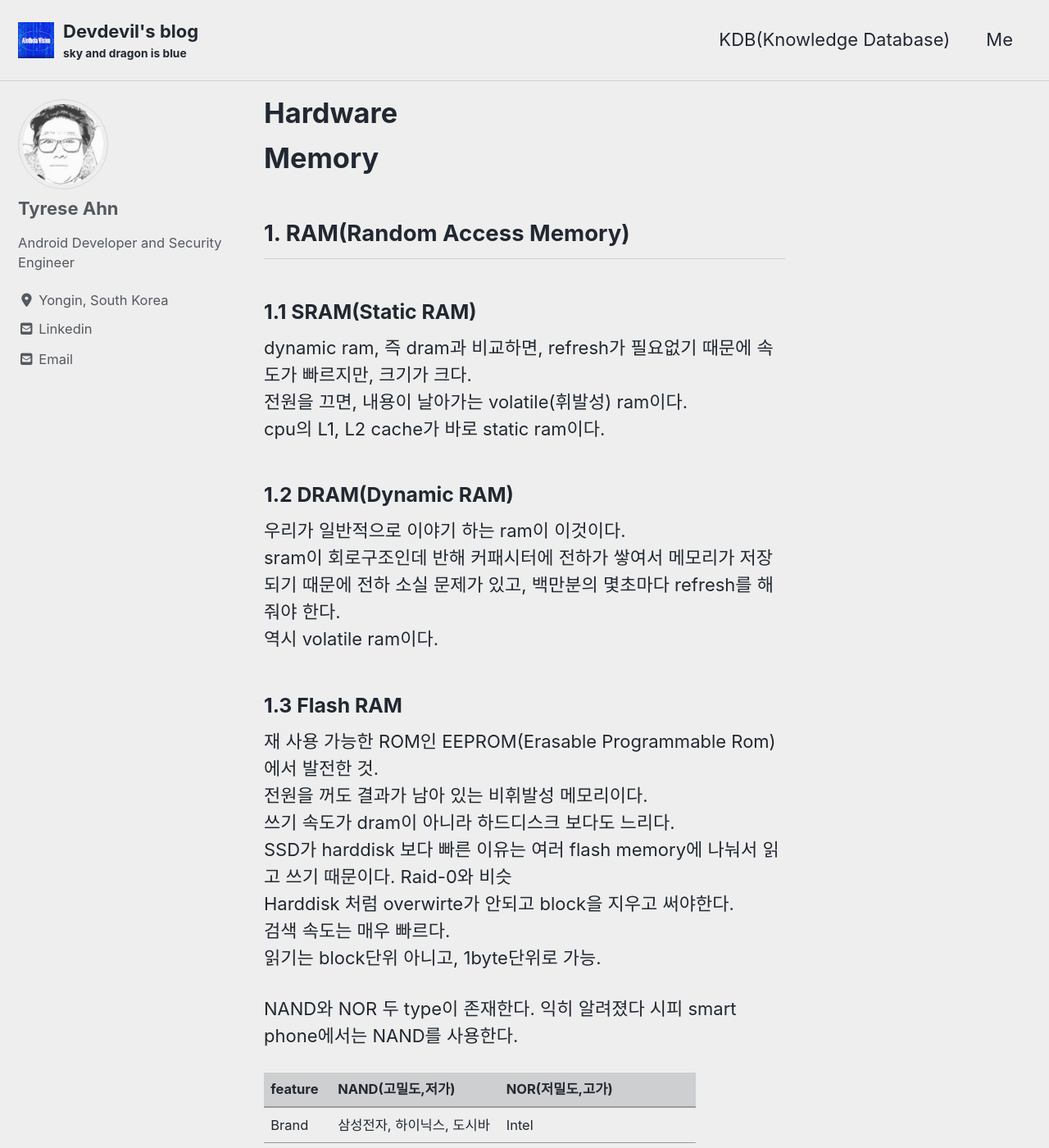
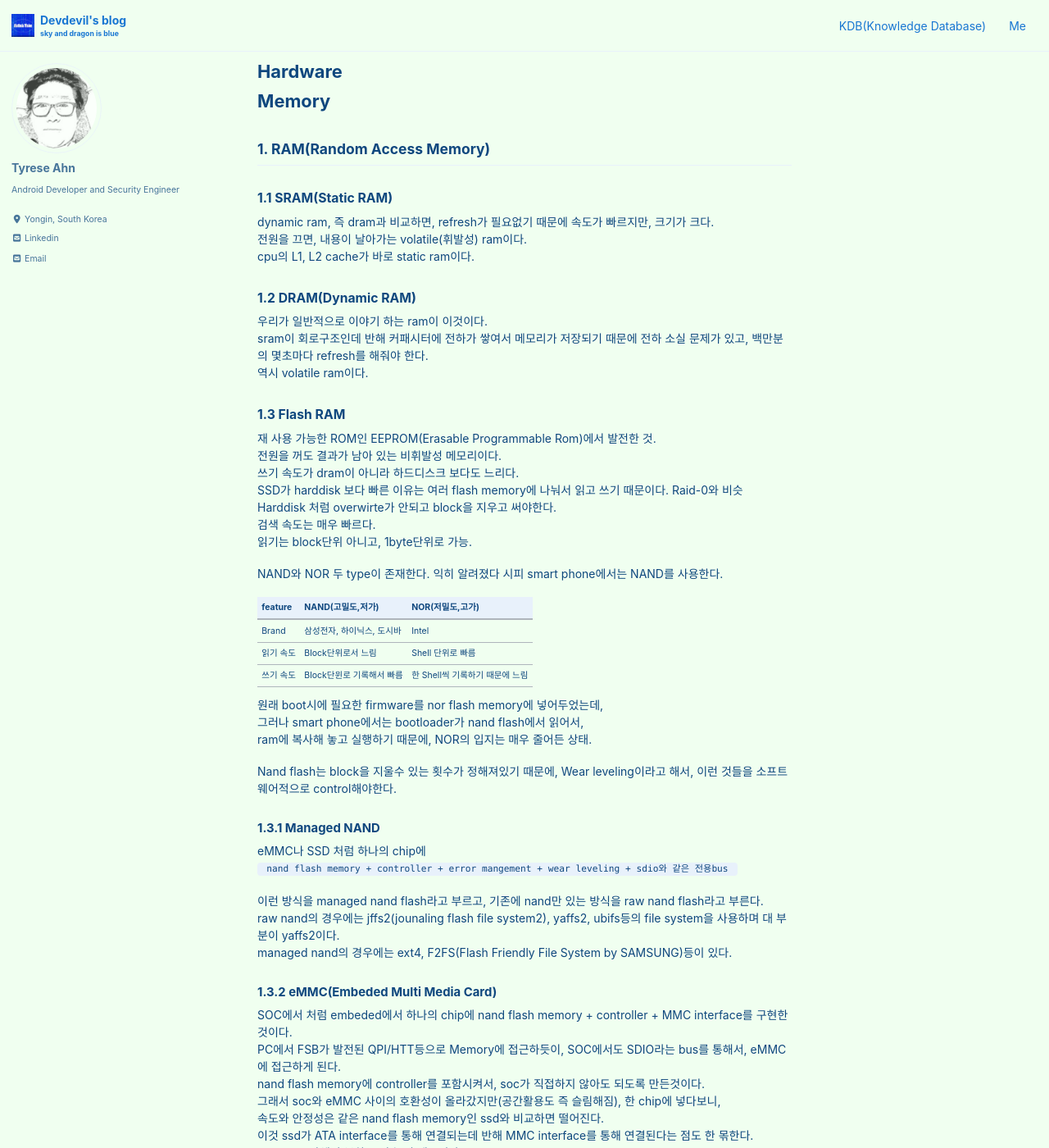
Before and after one commit to devdevil1901/devdevil1901.github.io, a Jekyll site: the page built from _pages/arch-hardware.md, in a window 1280 px wide and 1400 px high. Shown: the whole window at 82% size. Built offline with Jekyll 4.4.1, drawn with Linux system fonts in a browser that asks for light colours; cached includes are drawn as plain includes; nearby versions of some CDN libraries.

Commit message:
Modify font size

```diff
--- a/_config.yml
+++ b/_config.yml
@@ -1,4 +1,4 @@
-minimal_mistakes_skin    : "air" # "air", "aqua", "contrast", "dark", "dirt", "neon", "mint", "plum", "sunrise"
+minimal_mistakes_skin    : "aqua" # "air", "aqua", "contrast", "dark", "dirt", "neon", "mint", "plum", "sunrise"
 
 # Site Settings
 locale                   : "en-US"
--- a/_sass/minimal-mistakes/_reset.scss
+++ b/_sass/minimal-mistakes/_reset.scss
@@ -8,18 +8,18 @@ html {
   /* apply a natural box layout model to all elements */
   box-sizing: border-box;
   background-color: $background-color;
-  font-size: 16px;
+  font-size: 10px;
 
   @include breakpoint($medium) {
-    font-size: 18px;
+    font-size: 10px;
   }
 
   @include breakpoint($large) {
-    font-size: 20px;
+    font-size: 12px;
   }
 
   @include breakpoint($x-large) {
-    font-size: 22px;
+    font-size: 14px;
   }
 
   -webkit-text-size-adjust: 100%;
```
Also changed, not shown: Gemfile.lock, 9 other files.
